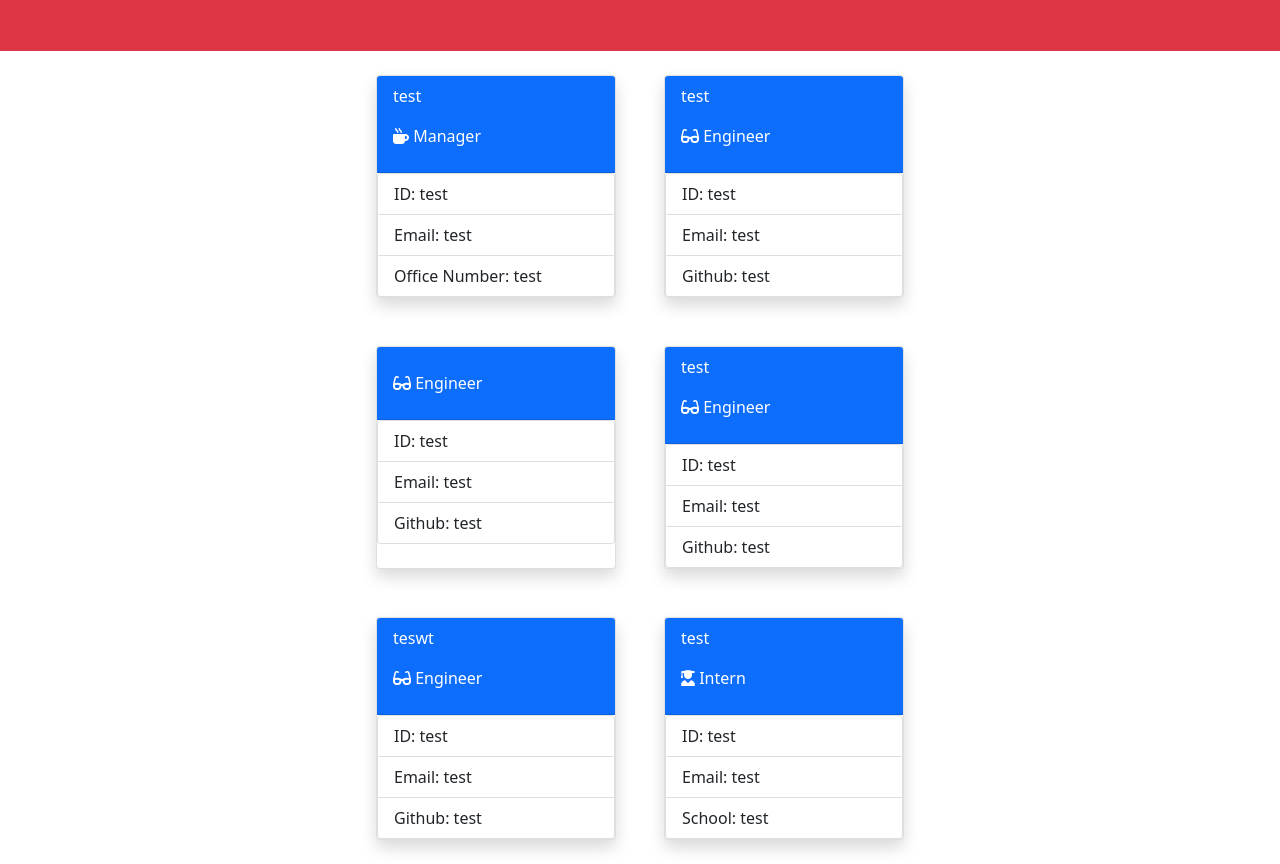
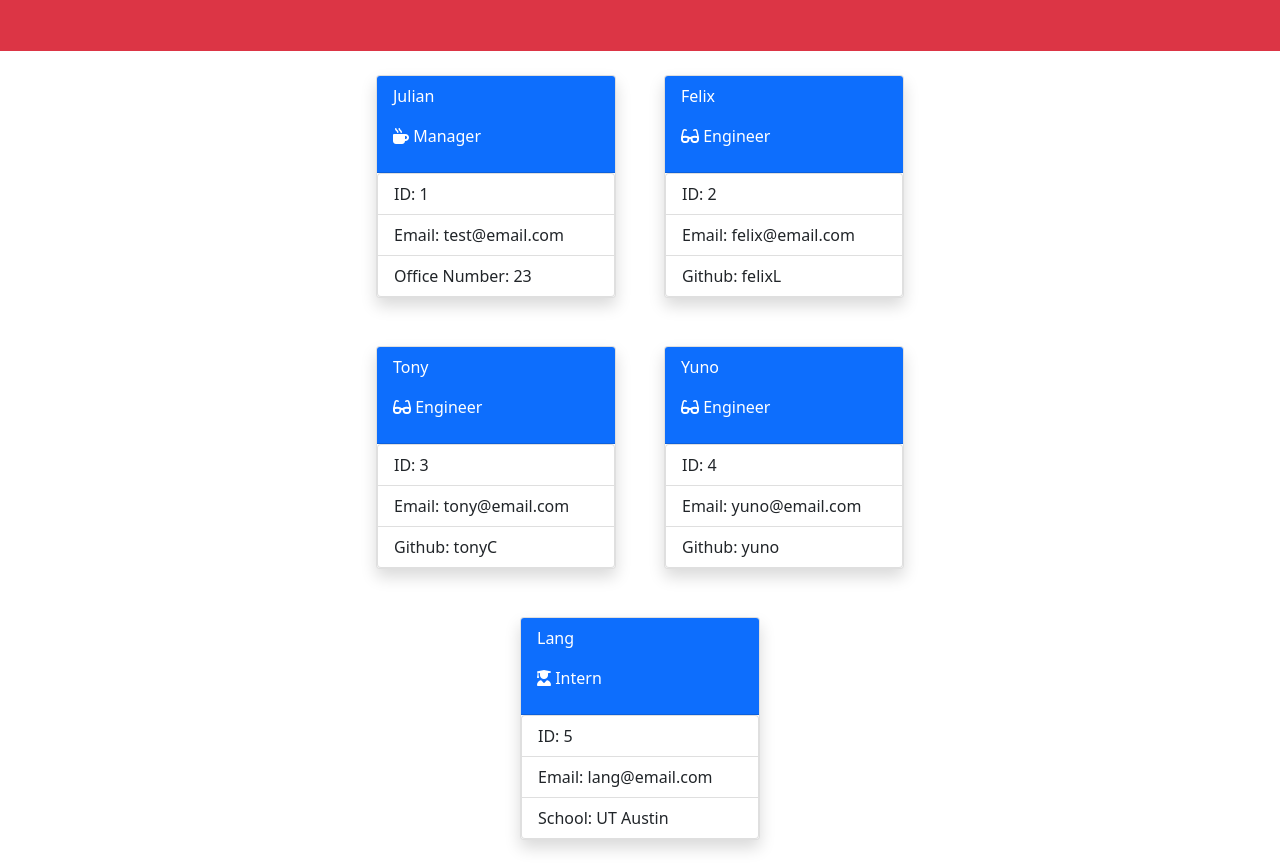
Before and after one commit to svnday/Team_Profile_Generator_Challenge, a website: page dist/team_profile.html in a window 1280 px wide. Shown: the part 101-965 px from the top of the page. Drawn offline with nearby package versions, Linux system fonts and the light colour scheme.

Commit message:
created file during demo

```diff
--- a/dist/team_profile.html
+++ b/dist/team_profile.html
@@ -21,84 +21,70 @@
 
             <div class="card rounded shadow m-4 col-3" style="width: 15rem;">
                 <div class="card-header bg-primary text-white">
-                    <p>test</p>
+                    <p>Julian</p>
                     <p><i class="fas fa-mug-hot"></i> Manager</p>
                 </div>
                 <div>
                     <ul class="list-group col">
-                        <li class="list-group-item">ID: test</li>
-                        <li class="list-group-item">Email: test</li>
-                        <li class="list-group-item">Office Number: test</li>
+                        <li class="list-group-item">ID: 1</li>
+                        <li class="list-group-item">Email: test@email.com</li>
+                        <li class="list-group-item">Office Number: 23</li>
                     </ul>
                 </div>
             </div>
 
             <div class="card rounded shadow m-4 col-3" style="width: 15rem;">
                 <div class="card-header bg-primary text-white">
-                    <p>test</p>
+                    <p>Felix</p>
                     <p><i class="fas fa-glasses"></i> Engineer</p>
                 </div>
                 <div>
                     <ul class="list-group col">
-                        <li class="list-group-item">ID: test</li>
-                        <li class="list-group-item">Email: test</li>
-                        <li class="list-group-item">Github: test</li>
+                        <li class="list-group-item">ID: 2</li>
+                        <li class="list-group-item">Email: felix@email.com</li>
+                        <li class="list-group-item">Github: felixL</li>
                     </ul>
                 </div>
             </div>
 
             <div class="card rounded shadow m-4 col-3" style="width: 15rem;">
                 <div class="card-header bg-primary text-white">
-                    <p></p>
+                    <p>Tony</p>
                     <p><i class="fas fa-glasses"></i> Engineer</p>
                 </div>
                 <div>
                     <ul class="list-group col">
-                        <li class="list-group-item">ID: test</li>
-                        <li class="list-group-item">Email: test</li>
-                        <li class="list-group-item">Github: test</li>
+                        <li class="list-group-item">ID: 3</li>
+                        <li class="list-group-item">Email: tony@email.com</li>
+                        <li class="list-group-item">Github: tonyC</li>
                     </ul>
                 </div>
             </div>
 
             <div class="card rounded shadow m-4 col-3" style="width: 15rem;">
                 <div class="card-header bg-primary text-white">
-                    <p>test</p>
+                    <p>Yuno</p>
                     <p><i class="fas fa-glasses"></i> Engineer</p>
                 </div>
                 <div>
                     <ul class="list-group col">
-                        <li class="list-group-item">ID: test</li>
-                        <li class="list-group-item">Email: test</li>
-                        <li class="list-group-item">Github: test</li>
+                        <li class="list-group-item">ID: 4</li>
+                        <li class="list-group-item">Email: yuno@email.com</li>
+                        <li class="list-group-item">Github: yuno</li>
                     </ul>
                 </div>
             </div>
 
             <div class="card rounded shadow m-4 col-3" style="width: 15rem;">
                 <div class="card-header bg-primary text-white">
-                    <p>teswt</p>
-                    <p><i class="fas fa-glasses"></i> Engineer</p>
-                </div>
-                <div>
-                    <ul class="list-group col">
-                        <li class="list-group-item">ID: test</li>
-                        <li class="list-group-item">Email: test</li>
-                        <li class="list-group-item">Github: test</li>
-                    </ul>
-                </div>
-            </div>
-
-            <div class="card rounded shadow m-4 col-3" style="width: 15rem;">
-                <div class="card-header bg-primary text-white">
-                    <p>test</p>
+                    <p>Lang</p>
                     <p><i class="fas fa-user-graduate"></i> Intern</p>
                 </div>
                 <div>
                     <ul class="list-group col">
-                        <li class="list-group-item">ID: test</li>
-                        <li class="list-group-item">Email: test</li>
-                        <li class="list-group-item">School: test</li>
+                        <li class="list-group-item">ID: 5</li>
+                        <li class="list-group-item">Email: lang@email.com</li>
+                        <li class="list-group-item">School: UT Austin</li>
                     </ul>
                 </div>
             </div>
```
